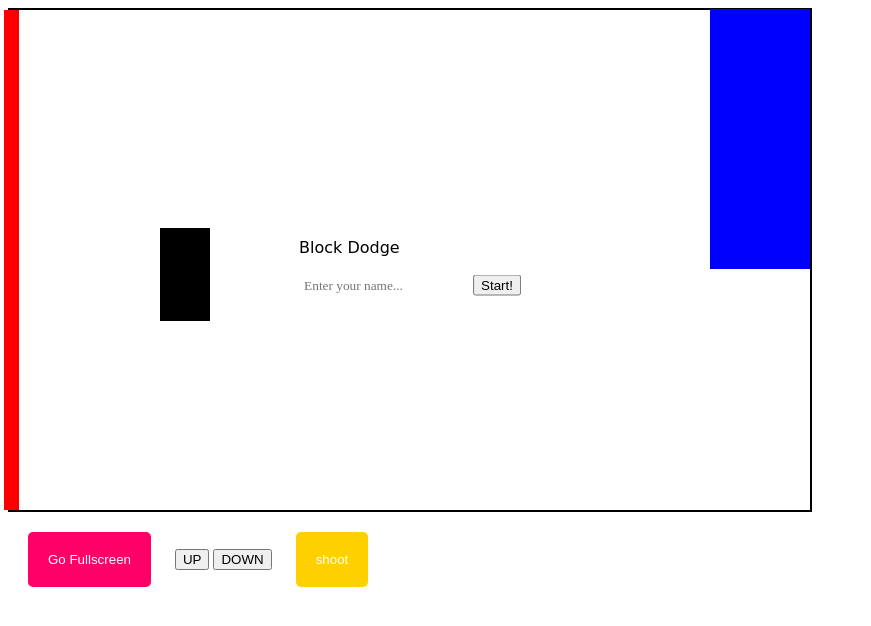
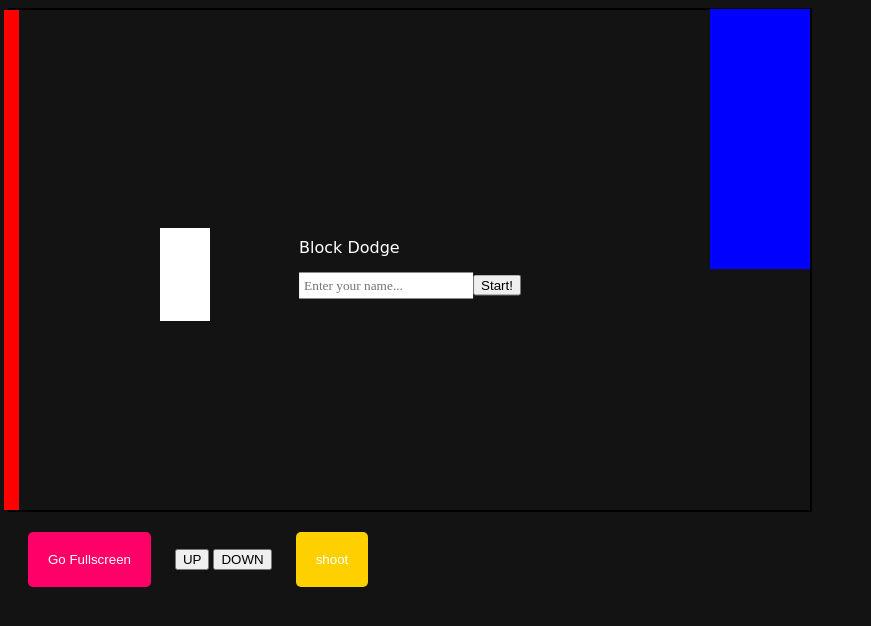
Before and after one commit to JAZ-CO/Block_Dodge-game, a plain HTML site: page index.html in a window 1280 px wide. Shown: the whole page, without its empty margins (0-871 px from the left). Drawn offline with Linux system fonts and the dark colour scheme; a web font is replaced by a local one.

Commit message:
8/15/2023 : Dark mode in the game for users who have Dark mode in their default settings

```diff
--- a/style.css
+++ b/style.css
@@ -108,6 +108,16 @@
     }
 
 }
+@media(prefers-color-scheme: dark){
+    body{
+        background-color: rgb(20, 19, 19);
+        color: #ffffff;
+    }
+    #player{
+        background-color: #ffffff;
+    }
+
+}
 #fullBtn{
     margin: 20px;
     padding: 20px;
```
